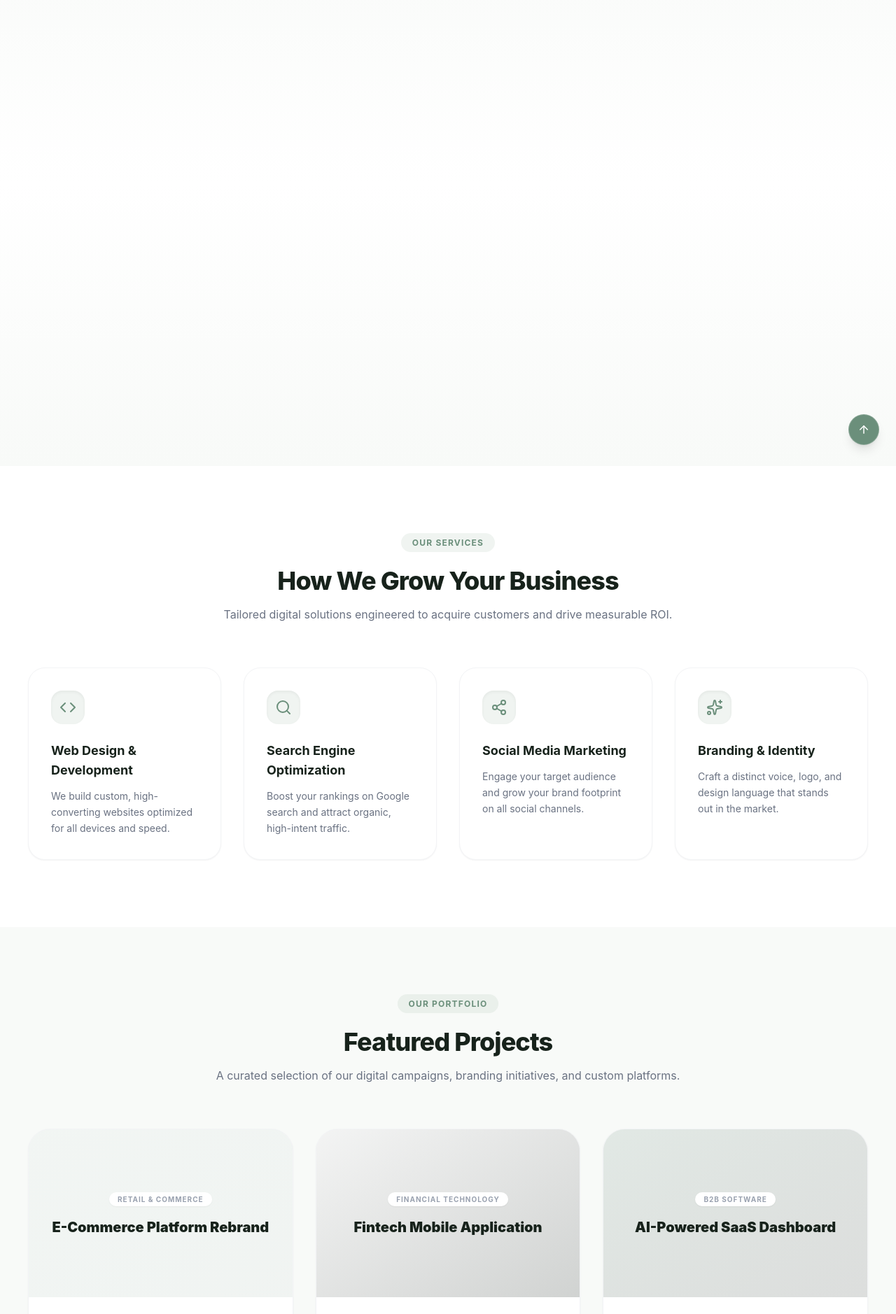
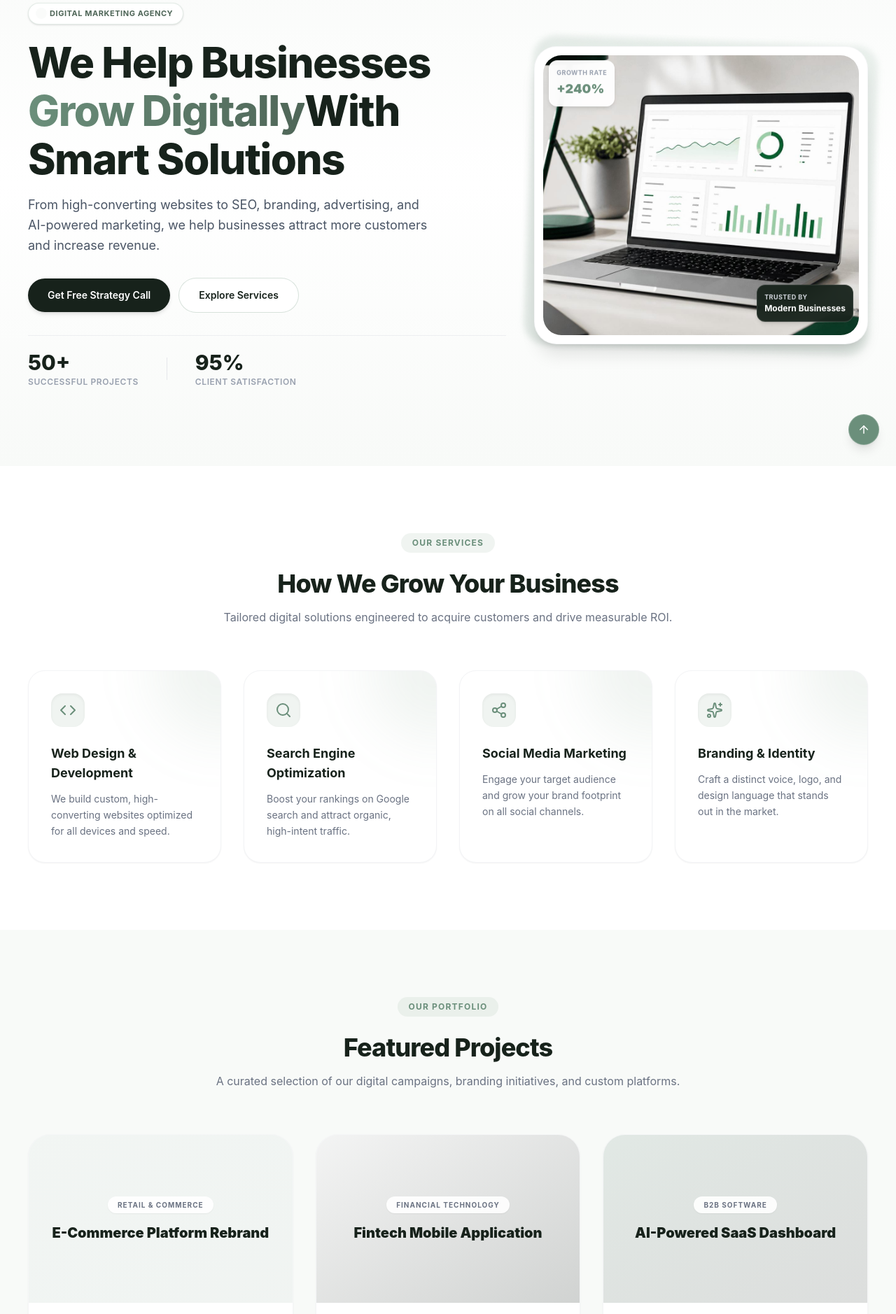
Before and after one commit to mahek1574/intenship-projects, a React (Vite) app in the folder landing-page-project/: page / in a window 1280 px wide. Shown: the part 140-2018 px from the top of the page at 70% size. Built offline with nearby package versions, Linux system fonts and the light colour scheme.

Commit message:
add animation

```diff
--- a/landing-page-project/src/components/Hero.jsx
+++ b/landing-page-project/src/components/Hero.jsx
@@ -1,5 +1,35 @@
 import heroImage from "../assets/hero.jpg";
 import { motion } from "framer-motion";
+
+const containerVariants = {
+  hidden: { opacity: 0 },
+  visible: {
+    opacity: 1,
+    transition: {
+      staggerChildren: 0.06,
+      delayChildren: 0,
+    },
+  },
+};
+
+const itemVariants = {
+  hidden: { opacity: 0, y: 15 },
+  visible: {
+    opacity: 1,
+    y: 0,
+    transition: { duration: 0.25, ease: "easeOut" },
+  },
+};
+
+const imageVariants = {
+  hidden: { opacity: 0, scale: 0.98, x: 15 },
+  visible: {
+    opacity: 1,
+    scale: 1,
+    x: 0,
+    transition: { duration: 0.35, ease: "easeOut" },
+  },
+};
 
 const Hero = () => {
   return (
@@ -7,69 +37,62 @@ const Hero = () => {
       id="home"
       className="relative pt-24 pb-16 md:pt-28 md:pb-20 lg:pt-36 lg:pb-28 bg-gradient-to-b from-[#F8FAF8] via-white to-[#F8FAF8] overflow-hidden"
     >
-
       <div className="absolute top-10 right-0 w-72 h-72 md:w-96 md:h-96 bg-[#BCCFC4]/20 rounded-full blur-3xl -z-10 animate-pulse duration-[8000ms]"></div>
       <div className="absolute bottom-10 left-0 w-60 h-60 md:w-80 md:h-80 bg-[#6B8F7B]/15 rounded-full blur-3xl -z-10"></div>
 
-
       <div className="max-w-7xl mx-auto px-4 sm:px-6 lg:px-10">
-
-
         <div className="grid grid-cols-1 md:grid-cols-12 gap-6 md:gap-6 lg:gap-10 items-center">
 
-
           <motion.div
-            initial={{ opacity: 0, y: 20 }}
-            animate={{ opacity: 1, y: 0 }}
-            transition={{ duration: 0.6 }}
+            variants={containerVariants}
+            initial="hidden"
+            whileInView="visible"
+            viewport={{ once: false, amount: 0.2 }}
             className="md:col-span-7 z-10 text-center md:text-left"
           >
-
+            <motion.div variants={itemVariants} className="inline-block">
               <div className="inline-flex items-center gap-2 px-3.5 py-1.5 rounded-full bg-white border border-[#BCCFC4]/40 shadow-sm hover:border-[#6B8F7B]/50 transition-colors duration-300">
                 <span className="w-2 h-2 rounded-full bg-[#6B8F7B] animate-ping"></span>
                 <span className="text-[11px] font-bold uppercase tracking-wider text-[#4F6658]">
                   Digital Marketing Agency
                 </span>
               </div>
+            </motion.div>
 
-
-            <h1 className="mt-5 text-3xl sm:text-4xl md:text-[2.65rem] lg:text-6xl font-extrabold leading-[1.15] tracking-tight text-[#17221B]">
-              We Help Businesses{" "}
+            <motion.h1 variants={itemVariants} className="mt-5 text-3xl sm:text-4xl md:text-[2.65rem] lg:text-6xl font-extrabold leading-[1.15] tracking-tight text-[#17221B]">
+              We Help Businesses
               <span className="bg-gradient-to-r from-[#6B8F7B] to-[#4F6658] bg-clip-text text-transparent inline-block">
                 Grow Digitally
-              </span>{" "}
+              </span>
               With Smart Solutions
-            </h1>
+            </motion.h1>
 
-
-            <p className="mt-4 text-gray-600 text-sm md:text-base lg:text-lg leading-relaxed max-w-xl mx-auto md:mx-0">
+            <motion.p variants={itemVariants} className="mt-4 text-gray-600 text-sm md:text-base lg:text-lg leading-relaxed max-w-xl mx-auto md:mx-0">
               From high-converting websites to SEO, branding, advertising, and
               AI-powered marketing, we help businesses attract more customers
               and increase revenue.
-            </p>
+            </motion.p>
 
-
-            <div className="mt-6 md:mt-8 flex flex-wrap items-center justify-center md:justify-start gap-3">
+            <motion.div variants={itemVariants} className="mt-6 md:mt-8 flex flex-wrap items-center justify-center md:justify-start gap-3">
               <motion.a
-                whileHover={{ scale: 1.02 }}
-                whileTap={{ scale: 0.98 }}
+                whileHover={{ scale: 1.04, y: -2 }}
+                whileTap={{ scale: 0.96 }}
                 href="#contact"
-                className="px-6 py-3 md:px-7 md:py-3.5 rounded-full bg-[#17221B] text-white font-semibold shadow-md hover:bg-[#6B8F7B] transition-all duration-300 text-xs md:text-sm"
+                className="px-6 py-3 md:px-7 md:py-3.5 rounded-full bg-[#17221B] text-white font-semibold shadow-md hover:bg-[#6B8F7B] hover:shadow-lg transition-all duration-300 text-xs md:text-sm"
               >
                 Get Free Strategy Call
               </motion.a>
               <motion.a
-                whileHover={{ scale: 1.02 }}
-                whileTap={{ scale: 0.98 }}
+                whileHover={{ scale: 1.04, y: -2 }}
+                whileTap={{ scale: 0.96 }}
                 href="#services"
-                className="px-6 py-3 md:px-7 md:py-3.5 rounded-full bg-white border border-[#BCCFC4]/60 text-[#17221B] font-semibold hover:bg-gray-50 transition-all duration-300 text-xs md:text-sm"
+                className="px-6 py-3 md:px-7 md:py-3.5 rounded-full bg-white border border-[#BCCFC4]/60 text-[#17221B] font-semibold hover:bg-gray-50 hover:shadow-sm transition-all duration-300 text-xs md:text-sm"
               >
                 Explore Services
               </motion.a>
-            </div>
+            </motion.div>
 
-
-            <div className="mt-6 md:mt-8 pt-5 border-t border-gray-200/60 flex items-center justify-center md:justify-start gap-8 md:gap-10">
+            <motion.div variants={itemVariants} className="mt-6 md:mt-8 pt-5 border-t border-gray-200/60 flex items-center justify-center md:justify-start gap-8 md:gap-10">
               <div>
                 <h3 className="text-2xl md:text-3xl font-extrabold text-[#17221B]">
                   50+
@@ -89,19 +112,17 @@ const Hero = () => {
                   Client Satisfaction
                 </p>
               </div>
-            </div>
+            </motion.div>
           </motion.div>
 
-
           <motion.div
-            initial={{ opacity: 0, x: 30 }}
-            animate={{ opacity: 1, x: 0 }}
-            transition={{ duration: 0.7, delay: 0.15 }}
+            variants={imageVariants}
+            initial="hidden"
+            whileInView="visible"
+            viewport={{ once: false, amount: 0.2 }}
             className="md:col-span-5 relative flex justify-center md:justify-end mt-6 md:mt-0"
           >
             <div className="relative w-full max-w-sm md:max-w-none">
-
-
               <div className="absolute -inset-2 bg-gradient-to-tr from-[#6B8F7B]/20 to-[#BCCFC4]/30 rounded-[32px] rotate-2 blur-xs"></div>
 
               <div className="relative bg-white rounded-[28px] md:rounded-[32px] p-3 shadow-xl border border-gray-100/80 overflow-hidden">
@@ -111,25 +132,35 @@ const Hero = () => {
                   className="w-full h-[260px] sm:h-[320px] md:h-[310px] lg:h-[400px] object-cover rounded-[22px] md:rounded-[26px] transition-transform duration-700 hover:scale-105"
                 />
 
-
-                <div className="absolute top-5 left-5 bg-white/95 backdrop-blur-md shadow-md rounded-xl p-2.5 border border-white/60 animate-float">
+                <motion.div
+                  initial={{ opacity: 0, y: -10 }}
+                  whileInView={{ opacity: 1, y: 0 }}
+                  transition={{ delay: 0.15, duration: 0.25 }}
+                  viewport={{ once: false }}
+                  className="absolute top-5 left-5 bg-white/95 backdrop-blur-md shadow-md rounded-xl p-2.5 border border-white/60 animate-float"
+                >
                   <p className="text-[9px] uppercase tracking-wider text-gray-400 font-bold">
                     Growth Rate
                   </p>
                   <h4 className="text-base md:text-lg font-black text-[#6B8F7B] mt-0.5">
                     +240%
                   </h4>
-                </div>
+                </motion.div>
 
-
-                <div className="absolute bottom-5 right-5 bg-[#17221B]/95 backdrop-blur-md text-white rounded-xl p-2.5 shadow-md border border-white/10 animate-float-delayed">
+                <motion.div
+                  initial={{ opacity: 0, y: 10 }}
+                  whileInView={{ opacity: 1, y: 0 }}
+                  transition={{ delay: 0.2, duration: 0.25 }}
+                  viewport={{ once: false }}
+                  className="absolute bottom-5 right-5 bg-[#17221B]/95 backdrop-blur-md text-white rounded-xl p-2.5 shadow-md border border-white/10 animate-float-delayed"
+                >
                   <p className="text-[9px] uppercase tracking-wider text-gray-300 font-bold">
                     Trusted By
                   </p>
                   <h4 className="font-bold text-xs mt-0.5">
                     Modern Businesses
                   </h4>
-                </div>
+                </motion.div>
               </div>
 
             </div>
--- a/landing-page-project/src/components/Portfolio.jsx
+++ b/landing-page-project/src/components/Portfolio.jsx
@@ -1,4 +1,5 @@
 import { ArrowUpRight } from "lucide-react";
+import { motion } from "framer-motion";
 
 export default function Portfolio() {
   const projects = [
@@ -6,49 +7,101 @@ export default function Portfolio() {
       title: "E-Commerce Platform Rebrand",
       category: "Retail & Commerce",
       bgColor: "from-[#BCCFC4]/20 to-[#6B8F7B]/10",
-      accentColor: "#6B8F7B"
+      accentColor: "#6B8F7B",
     },
     {
       title: "Fintech Mobile Application",
       category: "Financial Technology",
       bgColor: "from-[#17221B]/5 to-[#17221B]/20",
-      accentColor: "#17221B"
+      accentColor: "#17221B",
     },
     {
       title: "AI-Powered SaaS Dashboard",
       category: "B2B Software",
       bgColor: "from-[#6B8F7B]/20 to-[#17221B]/15",
-      accentColor: "#4F6658"
-    }
+      accentColor: "#4F6658",
+    },
   ];
 
+
+  const containerVariants = {
+    hidden: { opacity: 0 },
+    visible: {
+      opacity: 1,
+      transition: {
+        staggerChildren: 0.15,
+        delayChildren: 0.2,
+      },
+    },
+  };
+
+  const cardVariants = {
+    hidden: { opacity: 0, y: 30, scale: 0.95 },
+    visible: {
+      opacity: 1,
+      y: 0,
+      scale: 1,
+      transition: {
+        type: "spring",
+        stiffness: 90,
+        damping: 18,
+      },
+    },
+  };
+
   return (
-    <section id="portfolio" className="py-24 bg-[#F8FAF8]">
+    <section id="portfolio" className="py-24 bg-[#F8FAF8] overflow-hidden">
       <div className="max-w-7xl mx-auto px-6 lg:px-10">
-        <div className="text-center max-w-3xl mx-auto">
-          <span className="text-xs font-bold uppercase tracking-widest text-[#6B8F7B] bg-[#6B8F7B]/10 px-4 py-1.5 rounded-full">
+
+
+        <motion.div
+          initial={{ opacity: 0, y: -20 }}
+          whileInView={{ opacity: 1, y: 0 }}
+          viewport={{once:false}}
+          transition={{ duration: 0.6, ease: "easeOut" }}
+          className="text-center max-w-3xl mx-auto"
+        >
+          <motion.span
+            whileHover={{ scale: 1.05 }}
+            className="inline-block text-xs font-bold uppercase tracking-widest text-[#6B8F7B] bg-[#6B8F7B]/10 px-4 py-1.5 rounded-full cursor-default"
+          >
             Our Portfolio
-          </span>
+          </motion.span>
           <h2 className="mt-6 text-3xl sm:text-4xl font-extrabold text-[#17221B] tracking-tight">
             Featured Projects
           </h2>
           <p className="mt-4 text-gray-500 text-base max-w-2xl mx-auto">
             A curated selection of our digital campaigns, branding initiatives, and custom platforms.
           </p>
-        </div>
+        </motion.div>
 
-        <div className="mt-16 grid sm:grid-cols-2 lg:grid-cols-3 gap-8">
+
+        <motion.div
+          variants={containerVariants}
+          initial="hidden"
+          whileInView="visible"
+          viewport={{ once:false , margin: "-50px" }}
+          className="mt-16 grid sm:grid-cols-2 lg:grid-cols-3 gap-8"
+        >
           {projects.map((project, index) => (
-            <div
+            <motion.div
               key={index}
-              className="bg-white rounded-[32px] overflow-hidden border border-gray-100 shadow-xs
-              hover:shadow-xl transition-all duration-300 hover:-translate-y-1.5 group"
+              variants={cardVariants}
+              whileHover={{ y: -10 }}
+              transition={{ duration: 0.3 }}
+              className="bg-white rounded-[32px] overflow-hidden border border-gray-100/80 shadow-xs hover:shadow-2xl hover:border-[#6B8F7B]/20 transition-all duration-300 group cursor-pointer"
             >
-              <div className={`h-60 bg-gradient-to-br ${project.bgColor} flex items-center justify-center
-              p-8 transition-transform duration-500 group-hover:scale-[1.02]`}>
-                <div className="text-center">
-                  <span className="text-[10px] uppercase font-bold tracking-widest text-gray-400
-                   bg-white px-3 py-1 rounded-full shadow-xs">
+
+              <div
+                className={`relative h-60 bg-gradient-to-br ${project.bgColor} flex items-center justify-center p-8 overflow-hidden`}
+              >
+
+                <motion.div
+                  className="absolute inset-0 bg-white/10 opacity-0 group-hover:opacity-100 transition-opacity duration-300"
+                />
+
+                <div className="text-center relative z-10 transition-transform duration-500 group-hover:scale-105">
+                  <span className="text-[10px] uppercase font-bold tracking-widest text-gray-500 bg-white/90 backdrop-blur-md px-3.5 py-1.5 rounded-full shadow-xs">
                     {project.category}
                   </span>
                   <h4 className="mt-4 text-xl font-black text-[#17221B] line-clamp-2">
@@ -56,6 +109,8 @@ export default function Portfolio() {
                   </h4>
                 </div>
               </div>
+
+
               <div className="p-6 flex items-center justify-between">
                 <div>
                   <p className="text-xs text-gray-400 font-bold uppercase tracking-wider">
@@ -65,14 +120,22 @@ export default function Portfolio() {
                     View Details
                   </h3>
                 </div>
-                <div className="w-10 h-10 rounded-full bg-[#17221B] text-white flex items-center
-                 justify-center group-hover:bg-[#6B8F7B] transition-colors duration-300">
-                  <ArrowUpRight size={18} />
-                </div>
+
+
+                <motion.div
+                  whileHover={{ scale: 1.1 }}
+                  whileTap={{ scale: 0.95 }}
+                  className="w-10 h-10 rounded-full bg-[#17221B] text-white flex items-center justify-center group-hover:bg-[#6B8F7B] transition-colors duration-300 shadow-md"
+                >
+                  <ArrowUpRight
+                    size={18}
+                    className="transition-transform duration-300 group-hover:translate-x-0.5 group-hover:-translate-y-0.5"
+                  />
+                </motion.div>
               </div>
-            </div>
+            </motion.div>
           ))}
-        </div>
+        </motion.div>
       </div>
     </section>
   );
--- a/landing-page-project/src/components/Services.jsx
+++ b/landing-page-project/src/components/Services.jsx
@@ -6,38 +6,74 @@ export default function Services() {
     {
       icon: Code,
       title: "Web Design & Development",
-      description: "We build custom, high-converting websites optimized for all devices and speed."
+      description:
+        "We build custom, high-converting websites optimized for all devices and speed.",
     },
     {
       icon: Search,
       title: "Search Engine Optimization",
-      description: "Boost your rankings on Google search and attract organic, high-intent traffic."
+      description:
+        "Boost your rankings on Google search and attract organic, high-intent traffic.",
     },
     {
       icon: Share2,
       title: "Social Media Marketing",
-      description: "Engage your target audience and grow your brand footprint on all social channels."
+      description:
+        "Engage your target audience and grow your brand footprint on all social channels.",
     },
     {
       icon: Sparkles,
       title: "Branding & Identity",
-      description: "Craft a distinct voice, logo, and design language that stands out in the market."
-    }
+      description:
+        "Craft a distinct voice, logo, and design language that stands out in the market.",
+    },
   ];
 
+  const containerVariants = {
+    hidden: { opacity: 0 },
+    visible: {
+      opacity: 1,
+      transition: {
+        staggerChildren: 0.15,
+        delayChildren: 0.2,
+      },
+    },
+  };
+
+
+  const cardVariants = {
+    hidden: { opacity: 0, y: 40 },
+    visible: {
+      opacity: 1,
+      y: 0,
+      transition: {
+        type: "spring",
+        stiffness: 80,
+        damping: 15,
+      },
+    },
+  };
+
   return (
-    <section id="services" className="py-24 bg-white">
-      <div className="max-w-7xl mx-auto px-6 lg:px-10">
+    <section id="services" className="relative py-24 bg-white overflow-hidden">
+
+      <div className="absolute inset-0 bg-[radial-gradient(ellipse_at_top,_var(--tw-gradient-stops))] from-[#6B8F7B]/5 via-transparent to-transparent pointer-events-none" />
+
+      <div className="relative max-w-7xl mx-auto px-6 lg:px-10">
+
         <motion.div
           initial={{ opacity: 0, y: -20 }}
           whileInView={{ opacity: 1, y: 0 }}
-          viewport={{ once: true }}
-          transition={{ duration: 0.6 }}
+          viewport={{ once:false }}
+          transition={{ duration: 0.6, ease: "easeOut" }}
           className="text-center max-w-3xl mx-auto"
         >
-          <span className="text-xs font-bold uppercase tracking-widest text-[#6B8F7B] bg-[#6B8F7B]/10 px-4 py-1.5 rounded-full">
+          <motion.span
+            whileHover={{ scale: 1.05 }}
+            className="inline-block text-xs font-bold uppercase tracking-widest text-[#6B8F7B] bg-[#6B8F7B]/10 px-4 py-1.5 rounded-full cursor-default"
+          >
             Our Services
-          </span>
+          </motion.span>
           <h2 className="mt-6 text-3xl sm:text-4xl font-extrabold text-[#17221B] tracking-tight">
             How We Grow Your Business
           </h2>
@@ -46,26 +82,37 @@ export default function Services() {
           </p>
         </motion.div>
 
-        <div className="mt-16 grid sm:grid-cols-2 lg:grid-cols-4 gap-8">
+
+        <motion.div
+          variants={containerVariants}
+          initial="hidden"
+          whileInView="visible"
+          viewport={{ once:false, margin: "-50px" }}
+          className="mt-16 grid sm:grid-cols-2 lg:grid-cols-4 gap-8"
+        >
           {services.map((service, index) => {
             const Icon = service.icon;
             return (
               <motion.div
                 key={index}
-                initial={{ opacity: 0, y: 30 }}
-                whileInView={{ opacity: 1, y: 0 }}
-                viewport={{ once: true }}
-                transition={{ duration: 0.5, delay: index * 0.1 }}
-                whileHover={{ scale: 1.03 }}
-                className="bg-white p-8 rounded-3xl border border-gray-100 shadow-xs hover:shadow-xl transition-all duration-300 group"
+                variants={cardVariants}
+                whileHover={{ y: -8, transition: { duration: 0.2 } }}
+                className="relative bg-white p-8 rounded-3xl border border-gray-100 shadow-xs hover:shadow-2xl hover:border-[#6B8F7B]/30 transition-all duration-300 group overflow-hidden"
               >
-                <div className="w-12 h-12 rounded-2xl bg-[#6B8F7B]/10 text-[#6B8F7B] flex items-center
-                justify-center group-hover:bg-[#6B8F7B] group-hover:text-white transition-colors
-                 duration-300 shadow-inner">
+
+                <div className="absolute -top-24 -right-24 w-48 h-48 bg-[#6B8F7B]/10 rounded-full blur-2xl group-hover:bg-[#6B8F7B]/20 transition-all duration-500" />
+
+
+                <motion.div
+                  whileHover={{ rotate: [0, -10, 10, 0] }}
+                  transition={{ duration: 0.4 }}
+                  className="w-12 h-12 rounded-2xl bg-[#6B8F7B]/10 text-[#6B8F7B] flex items-center justify-center group-hover:bg-[#6B8F7B] group-hover:text-white transition-colors duration-300 shadow-inner"
+                >
                   <Icon size={24} />
-                </div>
-                <h3 className="mt-6 font-bold text-lg text-[#17221B] group-hover:text-[#6B8F7B]
-                transition-colors duration-300">
+                </motion.div>
+
+
+                <h3 className="mt-6 font-bold text-lg text-[#17221B] group-hover:text-[#6B8F7B] transition-colors duration-300">
                   {service.title}
                 </h3>
                 <p className="mt-3 text-sm text-gray-500 leading-relaxed">
@@ -74,7 +121,7 @@ export default function Services() {
               </motion.div>
             );
           })}
-        </div>
+        </motion.div>
       </div>
     </section>
   );
```
Also changed, not shown: landing-page-project/src/components/Contact.jsx (+5 -5 lines). Lines whose indentation alone changed are shown as unchanged.
